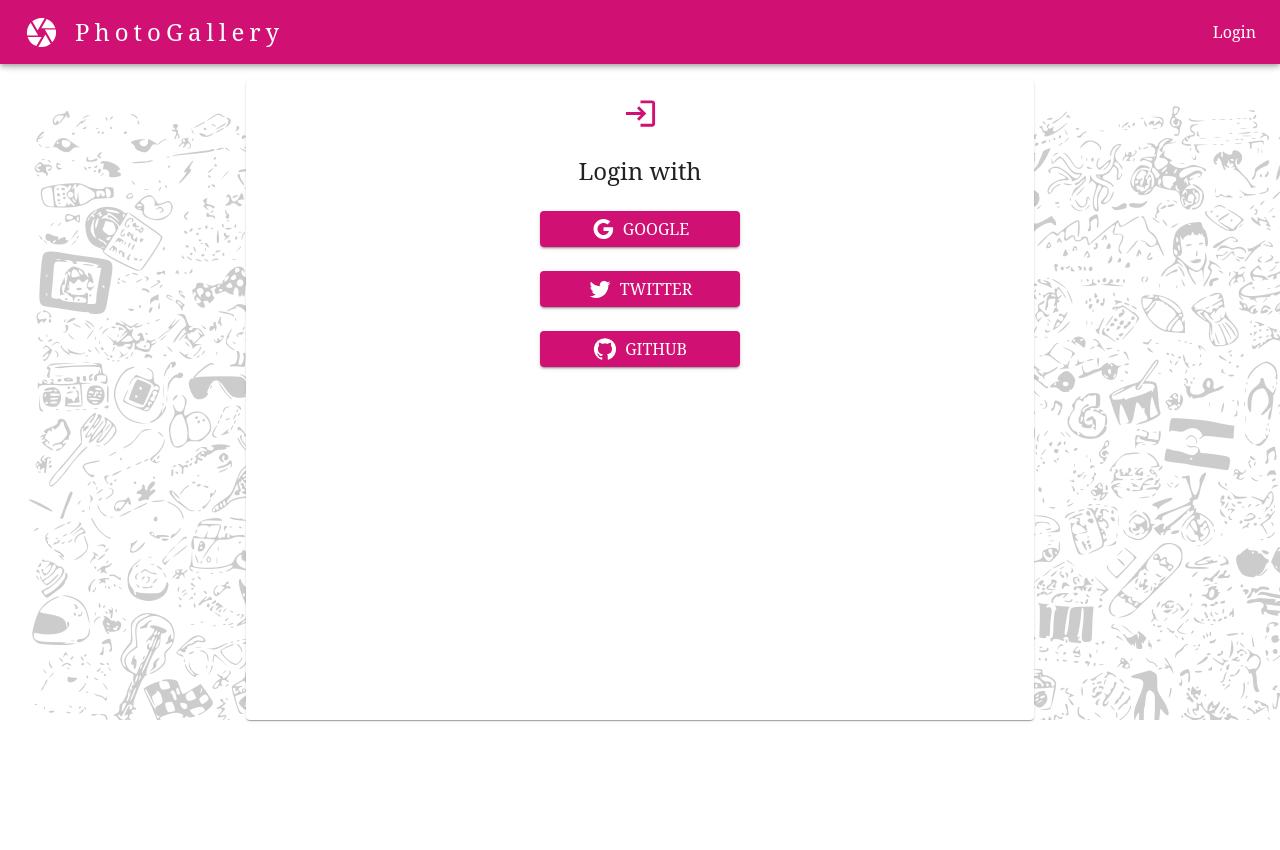
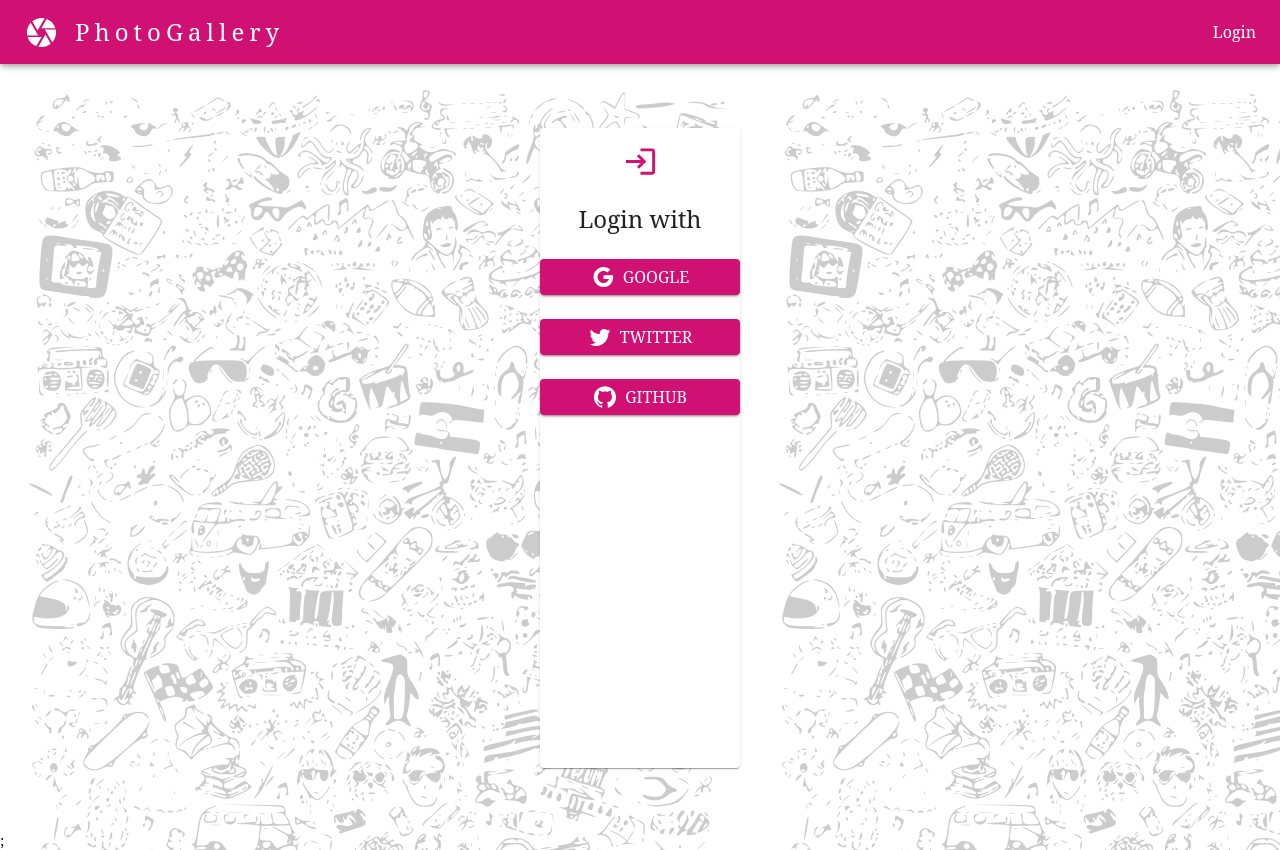
Before and after one commit to Srabo93/InstagramClone_REACT, a React (Vite) app: page /login in a window 1280 px wide. Before the commit the page ends 800 px from the top, so only its background shows below. Built offline with nearby package versions, Linux system fonts and the light colour scheme; no server answers.

Commit message:
adjusted pagewrapper

```diff
--- a/src/components/LoginPage.tsx
+++ b/src/components/LoginPage.tsx
@@ -3,10 +3,11 @@ import { LoginOutlined } from "@mui/icons-material";
 import GithubLogin from "./GithubLogin";
 import GoogleLogin from "./GoogleLogin";
 import TwitterLogin from "./TwitterLogin";
+import PageWrapper from "./PageWrapper";
 
 const LoginPage = () => {
   return (
-    <Container maxWidth="md" sx={{ mt: 10 }}>
+    <PageWrapper>
       <Box
         component={Paper}
         sx={{
@@ -30,7 +31,7 @@ const LoginPage = () => {
           <GithubLogin />
         </Stack>
       </Box>
-    </Container>
+    </PageWrapper>
   );
 };
 
--- a/src/components/PageWrapper.tsx
+++ b/src/components/PageWrapper.tsx
@@ -14,7 +14,7 @@ const PageWrapper = ({
         <Container
           maxWidth="md"
           sx={{
-            mt: 10,
+            mt: 8,
             display: "flex",
             flexDirection: "column",
             alignItems: "center",
@@ -28,7 +28,7 @@ const PageWrapper = ({
         <Container
           maxWidth="md"
           sx={{
-            mt: 10,
+            mt: 8,
             display: "flex",
             flexDirection: "row",
             alignItems: "center",
```
